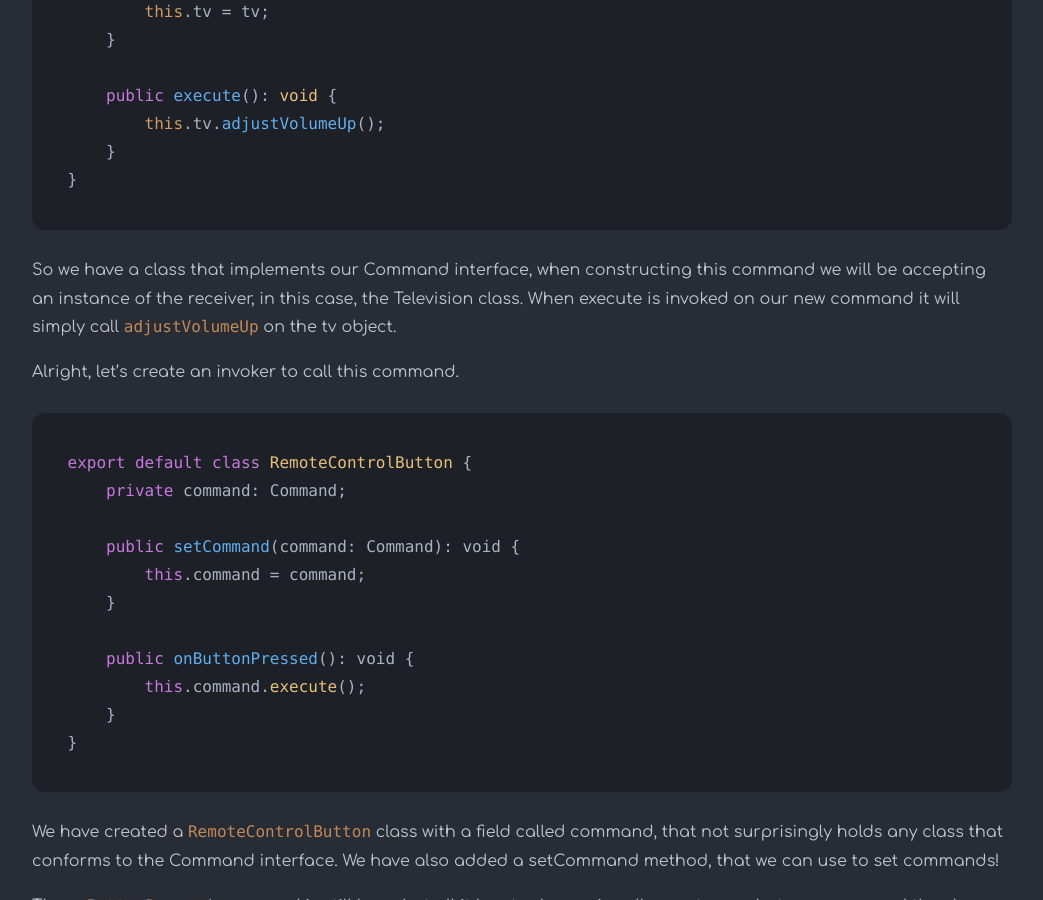
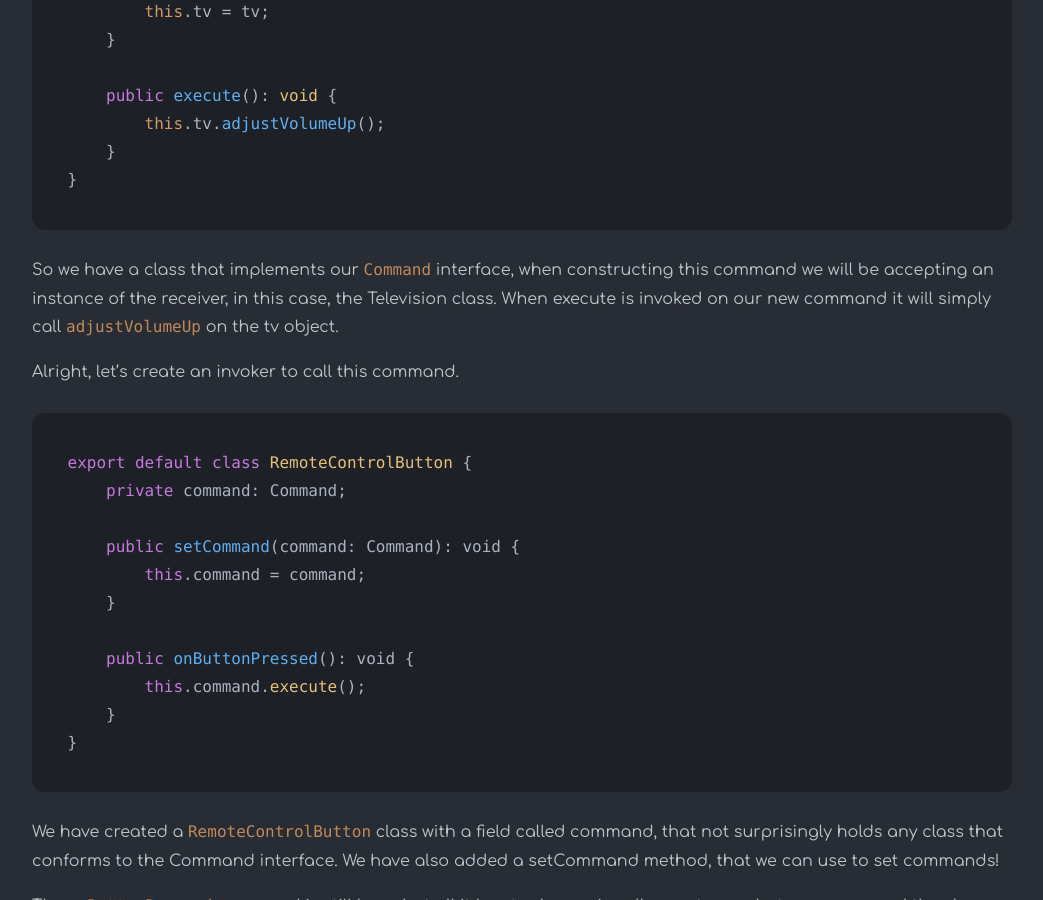
Before and after one commit to danielhutchinson/danielhutchinson.github.io, a Jekyll site: the page built from _posts/2019-04-19-encapsulating-logic-using-the-command-pattern.md, in a window 1280 px wide and 900 px high, scrolled down 3082 px. Shown: the whole window, without its empty margins (118-1161 px from the left). Built offline with Jekyll 4.4.1, drawn with Linux system fonts in a browser that asks for light colours; nearby versions of some CDN libraries.

Commit message:
fix: formatting

````diff
--- a/_posts/2019-04-19-encapsulating-logic-using-the-command-pattern.md
+++ b/_posts/2019-04-19-encapsulating-logic-using-the-command-pattern.md
@@ -91,7 +91,7 @@ export default class VolumeUpCommand implements Command {
     }
 }
 ```
-So we have a class that implements our Command interface, when constructing this command we will be accepting an instance of the receiver, in this case, the Television class. When execute is invoked on our new command it will simply call `adjustVolumeUp` on the tv object.
+So we have a class that implements our `Command` interface, when constructing this command we will be accepting an instance of the receiver, in this case, the Television class. When execute is invoked on our new command it will simply call `adjustVolumeUp` on the tv object.
 
 Alright, let’s create an invoker to call this command.
 
````
